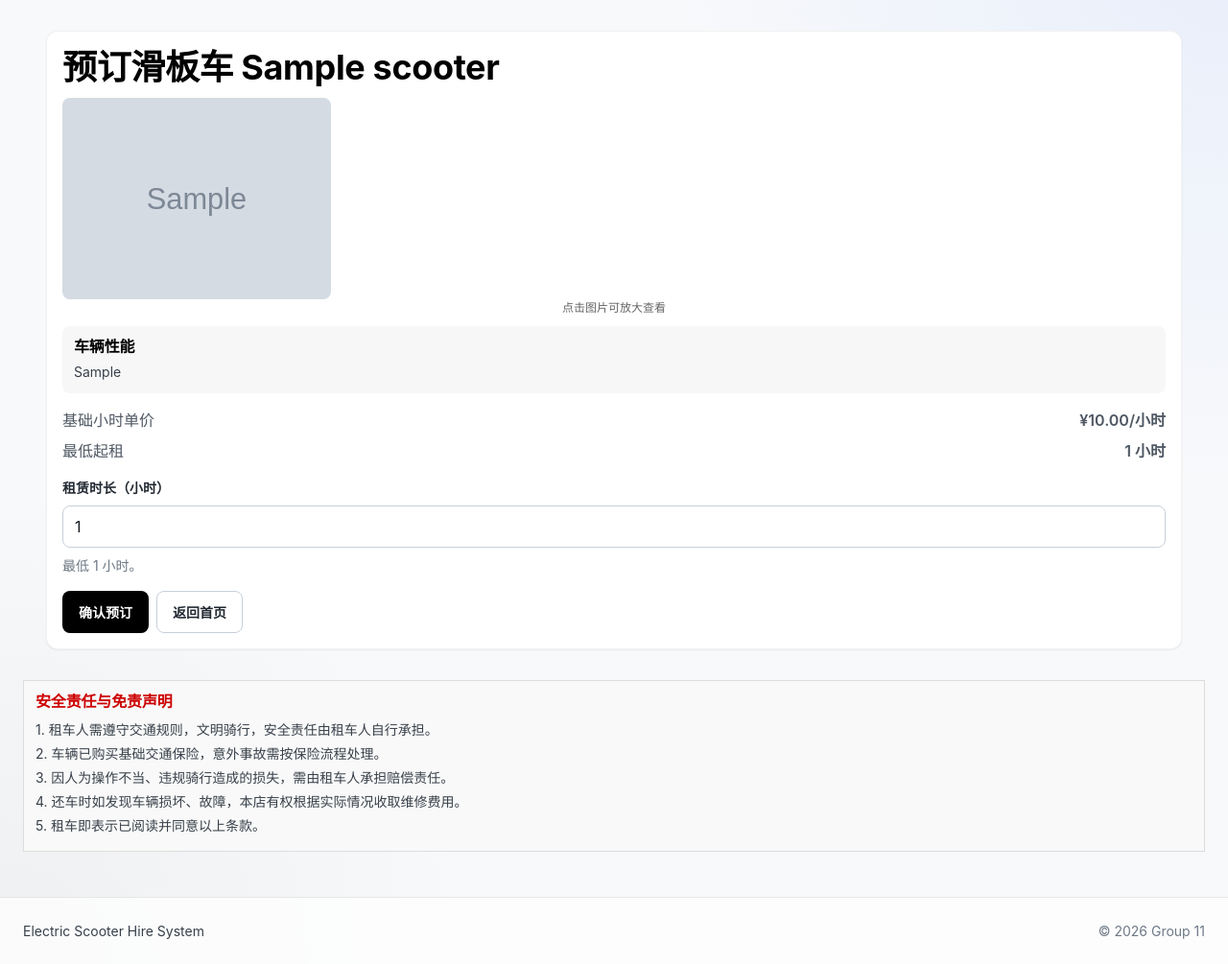
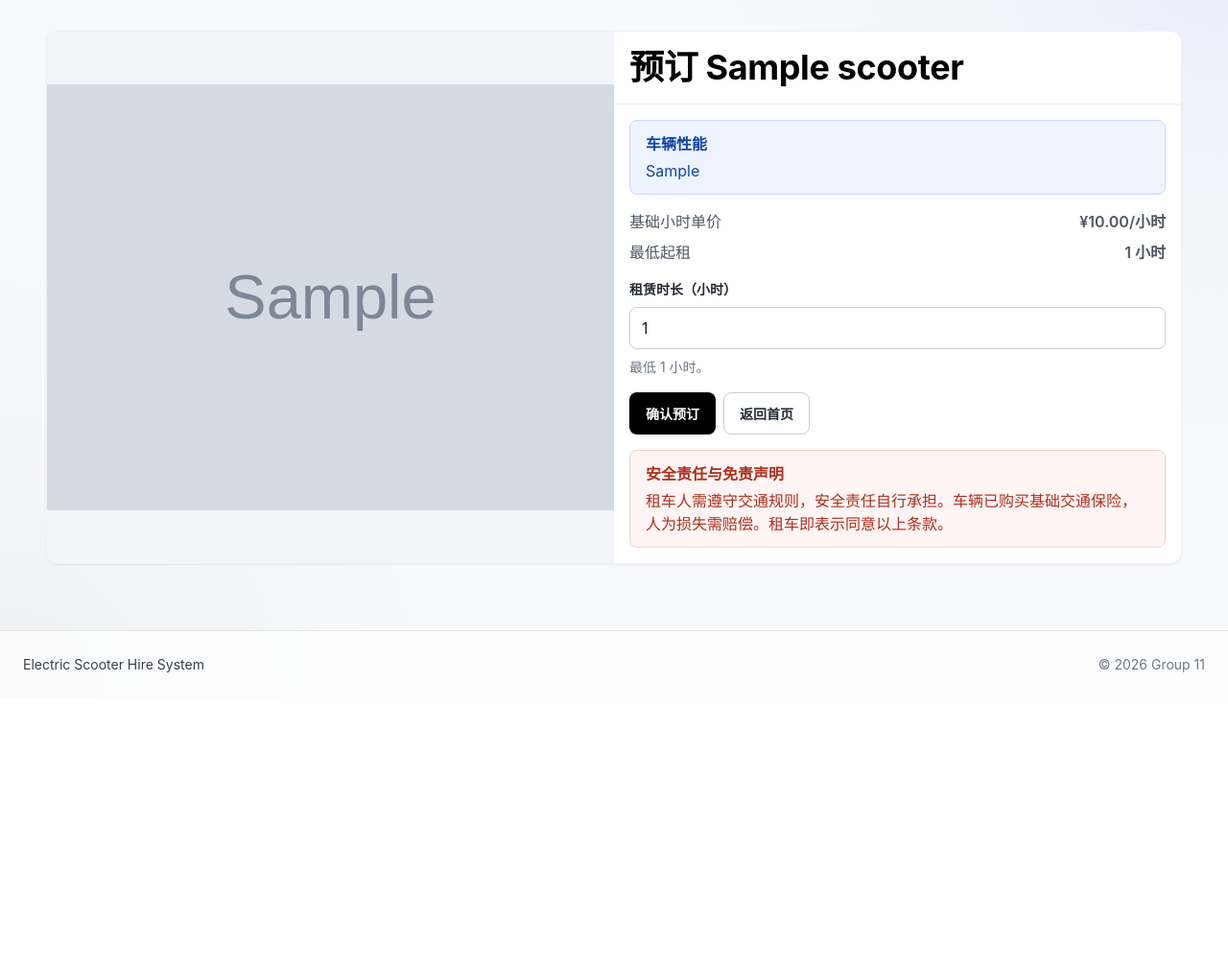
Before and after one commit to Littlerunner6/XJCO2913-Group11-ScooterHire, a Django app: page /order/create/1/ in a window 1280 px wide. Shown: the part 73-1078 px from the top of the page at 96% size. After the commit the page ends 774 px from the top, so only its background shows below. Run offline with Django 5.2, Linux system fonts and the light colour scheme; a user stored in the database is signed in; tables that the repository leaves empty hold one stand-in row (values such as "Sample post"); grey boxes marked "Sample" are stand-in pictures.

Commit message:
feat(v23pro): production-style polish and regression hardening
Harden integrated flows with final stability fixes, regression safeguards, and release-readiness polish for Sprint 3 handover.

```diff
--- a/scooter_project/scooter/templates/order/create_order.html
+++ b/scooter_project/scooter/templates/order/create_order.html
@@ -1,36 +1,40 @@
 {% extends "base.html" %}
 
-{% block title %}预订滑板车 - {{ scooter.name }}{% endblock %}
+{% block title %}预订 - {{ scooter.name }}{% endblock %}
 
 {% block content %}
 <section class="section">
     <div class="container container--narrow">
-        <article class="card">
-            <div class="card__body stack">
-                <h1>预订滑板车 {{ scooter.name }}</h1>
+        <article class="card order-layout">
+            {% if scooter.image %}
+            <div class="order-layout__img" style="background:#f1f5f9;">
+                <img src="{{ scooter.image.url }}" alt="{{ scooter.name }}"
+                     id="scooter-thumb"
+                     style="width:100%; height:100%; object-fit:contain; display:block; cursor:zoom-in;">
+            </div>
+            {% endif %}
 
-                {% if scooter.image %}
-                <div style="text-align:center; margin:10px 0;">
-                    <img
-                        src="{{ scooter.image.url }}"
-                        width="280"
-                        style="border-radius:8px; cursor:pointer;"
-                        onclick="window.open(this.src)"
-                    >
-                    <p style="font-size:12px; color:#666;">点击图片可放大查看</p>
-                </div>
-                {% endif %}
+            <div class="card__header order-layout__header">
+                <h1>预订 {{ scooter.name }}</h1>
+            </div>
 
+            <div class="card__body stack order-layout__body" style="overflow-y:auto;">
                 {% if scooter.performance %}
-                <div style="background:#f7f7f7; padding:12px; border-radius:8px; margin:10px 0;">
-                    <h4 style="margin:0 0 6px 0; font-size:16px;">车辆性能</h4>
-                    <p style="margin:0; font-size:14px; line-height:1.5;">{{ scooter.performance }}</p>
+                <div class="alert alert--info">
+                    <strong>车辆性能</strong>
+                    <span>{{ scooter.performance }}</span>
                 </div>
                 {% endif %}
 
                 <div class="meta-list">
-                    <div class="meta-item"><span>基础小时单价</span><span class="font-medium">¥{{ scooter.price_per_hour }}/小时</span></div>
-                    <div class="meta-item"><span>最低起租</span><span class="font-medium">{{ scooter.min_hire_hours }} 小时</span></div>
+                    <div class="meta-item">
+                        <span>基础小时单价</span>
+                        <span class="font-medium">¥{{ scooter.price_per_hour }}/小时</span>
+                    </div>
+                    <div class="meta-item">
+                        <span>最低起租</span>
+                        <span class="font-medium">{{ scooter.min_hire_hours }} 小时</span>
+                    </div>
                 </div>
 
                 <form action="{% url 'submit_order' %}" method="post" class="form" aria-label="创建订单表单">
@@ -39,7 +43,8 @@
 
                     <div class="form-group">
                         <label for="hire_period" class="form-label">租赁时长（小时）</label>
-                        <input id="hire_period" name="hire_period" type="number" class="form-input" min="{{ scooter.min_hire_hours }}" value="{{ scooter.min_hire_hours }}" required>
+                        <input id="hire_period" name="hire_period" type="number" class="form-input"
+                               min="{{ scooter.min_hire_hours }}" value="{{ scooter.min_hire_hours }}" required>
                         <p class="form-hint">最低 {{ scooter.min_hire_hours }} 小时。</p>
                     </div>
 
@@ -48,17 +53,67 @@
                         <a href="{% url 'index' %}" class="btn btn--ghost">返回首页</a>
                     </div>
                 </form>
+
+                <div class="alert alert--error" role="note">
+                    <strong>安全责任与免责声明</strong>
+                    <span>租车人需遵守交通规则，安全责任自行承担。车辆已购买基础交通保险，人为损失需赔偿。租车即表示同意以上条款。</span>
+                </div>
             </div>
         </article>
     </div>
 </section>
+{% endblock %}
 
-<div style="border:1px solid #ddd; padding:12px; background:#f9f9f9; margin:15px 0;">
-    <h4 style="margin:0 0 8px 0; color:#c00;">安全责任与免责声明</h4>
-    <p style="margin:4px 0; font-size:14px;">1. 租车人需遵守交通规则，文明骑行，安全责任由租车人自行承担。</p>
-    <p style="margin:4px 0; font-size:14px;">2. 车辆已购买基础交通保险，意外事故需按保险流程处理。</p>
-    <p style="margin:4px 0; font-size:14px;">3. 因人为操作不当、违规骑行造成的损失，需由租车人承担赔偿责任。</p>
-    <p style="margin:4px 0; font-size:14px;">4. 还车时如发现车辆损坏、故障，本店有权根据实际情况收取维修费用。</p>
-    <p style="margin:4px 0; font-size:14px;">5. 租车即表示已阅读并同意以上条款。</p>
+{% block extra_js %}
+<style>
+.order-layout {
+  display: grid;
+  grid-template-columns: 1fr 1fr;
+  grid-template-rows: auto 1fr;
+  overflow: hidden;
+}
+.order-layout__img   { grid-row: 1 / 3; }
+.order-layout__header,
+.order-layout__body  { grid-column: 2; }
+@media (max-width: 640px) {
+  .order-layout {
+    grid-template-columns: 1fr;
+    grid-template-rows: auto;
+  }
+  .order-layout__img    { grid-row: auto; aspect-ratio: 16/9; }
+  .order-layout__header,
+  .order-layout__body   { grid-column: 1; }
+}
+</style>
+<style>
+#lightbox {
+  display:none; position:fixed; inset:0; z-index:1000;
+  background:rgba(0,0,0,0.85); align-items:center; justify-content:center; cursor:zoom-out;
+}
+#lightbox.open { display:flex; }
+#lightbox img { width:60vw; height:60vh; object-fit:contain; border-radius:8px; }
+</style>
+<div id="lightbox" role="dialog" aria-modal="true" aria-label="图片预览">
+  <img id="lightbox-img" src="" alt="">
 </div>
+<script>
+(function(){
+  var thumb = document.getElementById('scooter-thumb');
+  var lb = document.getElementById('lightbox');
+  var lbImg = document.getElementById('lightbox-img');
+  if (!thumb) return;
+  thumb.addEventListener('click', function(){
+    lbImg.src = thumb.src;
+    lb.classList.add('open');
+    document.body.style.overflow = 'hidden';
+  });
+  lb.addEventListener('click', function(){
+    lb.classList.remove('open');
+    document.body.style.overflow = '';
+  });
+  document.addEventListener('keydown', function(e){
+    if (e.key === 'Escape') { lb.classList.remove('open'); document.body.style.overflow = ''; }
+  });
+})();
+</script>
 {% endblock %}
```
Also changed, not shown: scooter_project/scooter/templates/feedback/edit.html (+44 -20 lines), scooter_project/scooter/templates/feedback/list.html (+46 -20 lines), scooter_project/media/scooters/s1.jpeg (added), scooter_project/media/scooters/s2.jpeg (added), scooter_project/s1.jpeg (added), scooter_project/s2.jpeg (added).
